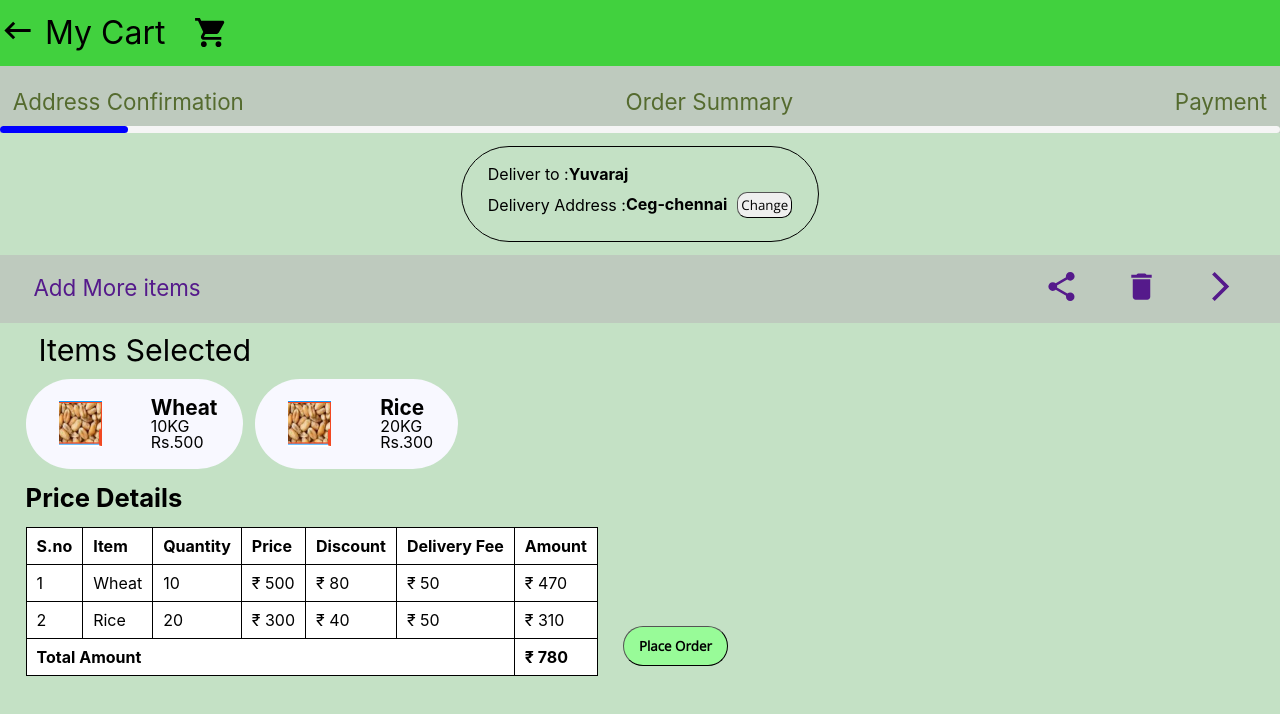
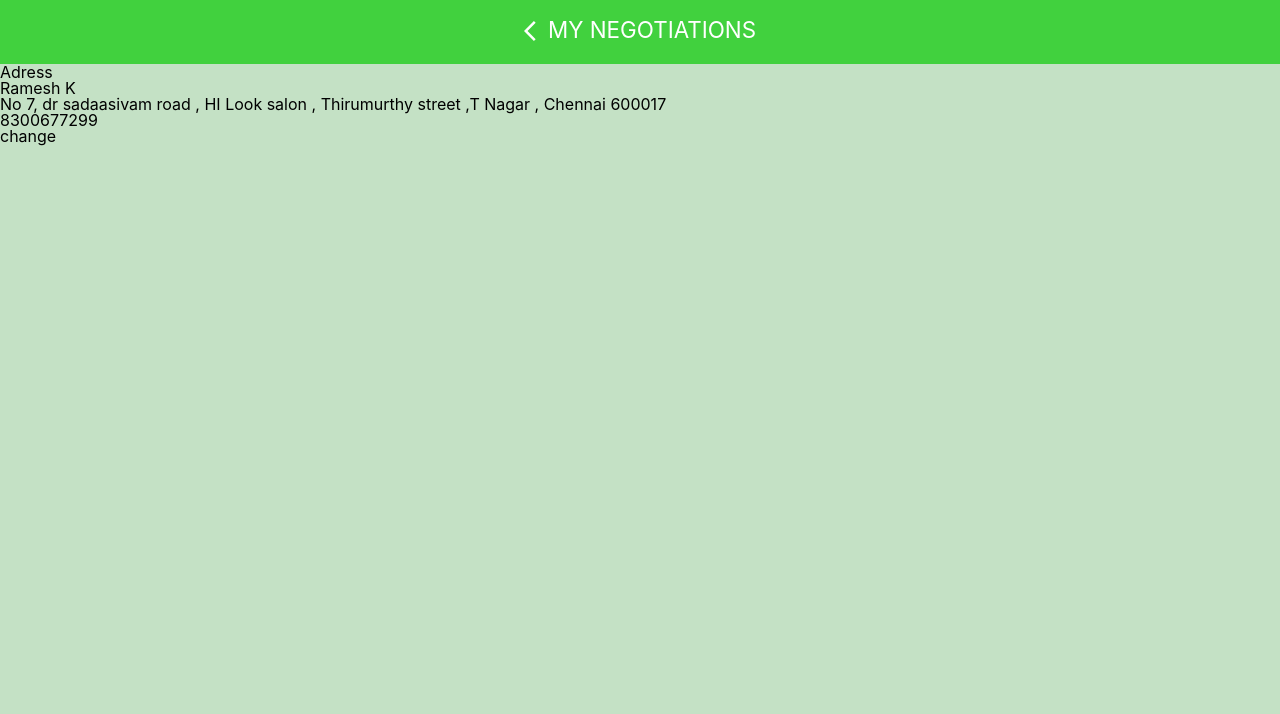
Before and after one commit to sanjith-s/farmenience, a React (Vite) app: page / in a window 1280 px wide. Shown: the top 714 px of the page. Built offline with nearby package versions, Linux system fonts and the light colour scheme.

Commit message:
added the negotiation navbar

```diff
--- a/src/App.jsx
+++ b/src/App.jsx
@@ -1,10 +1,10 @@
-import React from 'react'
-import {BrowserRouter,Routes,Route} from 'react-router-dom';
-import PageM1 from './pageM1';
-import PageM3 from './pageM3';
+import React from "react";
+import { BrowserRouter, Routes, Route } from "react-router-dom";
+import PageM1 from "./pageM1";
+import PageM3 from "./pageM3";
 import PageM4 from "./pageM4";
 import PageM5 from "./pageM5";
-import PageM12 from "./pageM12";
+import PageM15 from "./pageM15";
 import PageN5 from "./pageN5";
 
 function App() {
@@ -12,7 +12,7 @@ function App() {
     <div>
       <BrowserRouter>
         <Routes>
-          <Route path="/" element={<PageM12 />} />
+          <Route path="/" element={<PageM15 />} />
           <Route path="/ordersummary" />
         </Routes>
       </BrowserRouter>
--- /dev/null
+++ b/src/components/negotNav.jsx
@@ -0,0 +1,16 @@
+import React from "react";
+import "../css/negotNav.css";
+import ArrowBackIosIcon from "@mui/icons-material/ArrowBackIos";
+// import ArrowForwardIosIcon from "@mui/icons-material/ArrowForwardIos";
+
+function NegotNav(props) {
+  return (
+    <div className="negot_nav">
+      <div className="arrow_back">
+        <ArrowBackIosIcon />
+      </div>
+      <div className="nav_text">{props.title}</div>
+    </div>
+  );
+}
+export default NegotNav;
--- /dev/null
+++ b/src/css/negotNav.css
@@ -0,0 +1,13 @@
+.negot_nav {
+  display: flex;
+  flex-direction: row;
+  justify-content: center;
+  padding: 1.2rem;
+  color: #fff;
+  background-color: #41d13e;
+}
+
+.nav_text {
+  text-transform: uppercase;
+  font-size: 1.4rem;
+}
--- a/src/pageM12.jsx
+++ b/src/pageM12.jsx
@@ -1,129 +1,287 @@
-import React,{useState} from 'react';
-import KeyboardBackspaceIcon from '@mui/icons-material/KeyboardBackspace';
-import './css/pageM12.css';
-import ShareIcon from '@mui/icons-material/Share';
-import DeleteIcon from '@mui/icons-material/Delete';
-import ArrowForwardIosIcon from '@mui/icons-material/ArrowForwardIos';
-import ShoppingCartIcon from '@mui/icons-material/ShoppingCart';
-import ItemBox from './components/itemBox';
-import ProcessBar from './components/process_bar';
-import OrderSummary from './components/orderSummary';
-import PaymentPage from './components/payment-page';
+import React, { useState } from "react";
+import KeyboardBackspaceIcon from "@mui/icons-material/KeyboardBackspace";
+import "./css/pageM12.css";
+import ShareIcon from "@mui/icons-material/Share";
+import * as Scroll from "react-scroll";
+import {
+  Link,
+  Button,
+  Element,
+  Events,
+  animateScroll as scroll,
+  scrollSpy,
+  scroller,
+} from "react-scroll";
+import DeleteIcon from "@mui/icons-material/Delete";
+import ArrowForwardIosIcon from "@mui/icons-material/ArrowForwardIos";
+import ShoppingCartIcon from "@mui/icons-material/ShoppingCart";
+import ItemBox from "./components/itemBox";
+import ProcessBar from "./components/process_bar";
 function Fname() {
   var username = "Yuvaraj";
-  var [Address,setAddress] = useState("Ceg-chennai");
-  var [isEditOn,setEditOn] = useState(false);
-  var [displays,setDisplay] = useState(["","none","none"]);
+  var [Address, setAddress] = useState("Ceg-chennai");
+  var [isEditOn, setEditOn] = useState(false);
   var total_amount = 0;
   const GiveEdit = () => {
     setEditOn(true);
-  }
+  };
   const updateAddress = () => {
     setAddress(document.querySelector(".add-in").value);
     setEditOn(false);
-  }
+  };
   const handleAddress = () => {
     setAddress(document.querySelector(".add-in").value);
+  };
+  var [process_no, setProcess] = useState([1, "10"]);
+
+  const placeOrder = () => {
+    setProcess([2, "55"]);
+  };
+  var dates = [];
+  var curdate = new Date();
+  for (var i = 0; i <= 6; i++) {
+    var thatDate = new Date();
+    thatDate.setDate(curdate.getDate() + i);
+    dates.push(thatDate);
   }
-  var [process_no,setProcess] = useState([1,'10']);
-  const placeOrder = () => {
-    setDisplay(["","","none"]);
-    setProcess([2,'55']);
-    setTimeout(()=>{
-        setDisplay(["none","","none"]);
-    }, 150);
-  }
-  const handleContinue = () => {
-   setDisplay(["none","",""]);
-    setProcess([3,'90']);
-    setTimeout(()=>{
-        setDisplay(["none","none",""]);
-    }, 150);
-  }
-
-  const itemsAdded = [ {
-    iName : "Wheat",
-    quantity : 10,
-    price : 500,
-    imgSrc:"",
-    discount:80
-   }, {
-    iName : "Rice",
-    quantity : 20,
-    price : 300,
-    imgSrc:"",
-    discount:40
-   } ]
-  itemsAdded.forEach(item=>{
-    total_amount += (item.price - item.discount + 50);
-  })
+  const itemsAdded = [
+    {
+      iName: "Wheat",
+      quantity: 10,
+      price: 500,
+      imgSrc: "",
+      discount: 80,
+    },
+    {
+      iName: "Rice",
+      quantity: 20,
+      price: 300,
+      imgSrc: "",
+      discount: 40,
+    },
+  ];
+  itemsAdded.forEach((item) => {
+    total_amount += item.price - item.discount + 50;
+  });
   return (
-     <div className="cart1">
+    <div className="paymentpage">
       <div className="pay-details">
+        <Element className="page1" id="page1">
           <div className="pay-nav">
             <div className="cart">
-                    <div><a className="cart-ele1 back-btn"><KeyboardBackspaceIcon className="back-icon" fontSize="large" /></a></div>
-                    <div className="cart-ele2"><h1 className="cart-text">My Cart</h1></div>
+              <div>
+                <a className="cart-ele1 back-btn">
+                  <KeyboardBackspaceIcon
+                    className="back-icon"
+                    fontSize="large"
+                  />
+                </a>
+              </div>
+              <div className="cart-ele2">
+                <h1 className="cart-text">My Cart</h1>
+              </div>
               <ShoppingCartIcon fontSize="large" className="cart-icon" />
             </div>
           </div>
           <div className="pro-bar">
             <div className="progress-title">
-                   <div className="p-items"><span>Address Confirmation</span></div>
-                   <div className="p-items"><span>Order Summary</span></div>
-                   <div className="p-items"><span>Payment</span></div>
+              <div className="p-items">
+                <span>Address Confirmation</span>
+              </div>
+              <div className="p-items">
+                <span>Order Summary</span>
+              </div>
+              <div className="p-items">
+                <span>Payment</span>
+              </div>
             </div>
             <div className="progress-bar">
-                   <ProcessBar bgcolor="blue" progress={process_no[1]}  height={7} />
+              <ProcessBar bgcolor="blue" progress={process_no[1]} height={7} />
             </div>
           </div>
-         <div className="page1" id="page1" style={{display:displays[0]}}>
           <div className="address-box">
             <div className="del-address">
-                    <div className="add1"><div className="top top1"><span>Deliver to : </span></div><div className="ans ans1"><span>{username}</span></div></div>
-                    <div className="add2"><div className="top top2"><span>Delivery Address :</span></div><div className=" ans ans2">
-                    {!isEditOn ? <span>{Address}</span> : <input type="text" className="add-in" onChange={handleAddress} value={Address} />}
-                    {!isEditOn ? <button  className="chg-btn" onClick={GiveEdit}>Change</button> : <button  className="chg-btn"  onClick={updateAddress}>Update</button>}</div></div>
+              <div className="add1">
+                <div className="top top1">
+                  <span>Deliver to : </span>
+                </div>
+                <div className="ans ans1">
+                  <span>{username}</span>
+                </div>
+              </div>
+              <div className="add2">
+                <div className="top top2">
+                  <span>Delivery Address :</span>
+                </div>
+                <div className=" ans ans2">
+                  {!isEditOn ? (
+                    <span>{Address}</span>
+                  ) : (
+                    <input
+                      type="text"
+                      className="add-in"
+                      onChange={handleAddress}
+                      value={Address}
+                    />
+                  )}
+                  {!isEditOn ? (
+                    <button className="chg-btn" onClick={GiveEdit}>
+                      Change
+                    </button>
+                  ) : (
+                    <button className="chg-btn" onClick={updateAddress}>
+                      Update
+                    </button>
+                  )}
+                </div>
+              </div>
             </div>
           </div>
           <div className="mid-row">
-               <div className="m-items m1"><a href="" style={{textDecoration:"none"}}>
-                      <h1 className="mid-head"><span className="m-text m-btn">Add More items</span></h1></a>
+            <div className="m-items m1">
+              <a href="" style={{ textDecoration: "none" }}>
+                <h1 className="mid-head">
+                  <span className="m-text m-btn">Add More items</span>
+                </h1>
+              </a>
             </div>
-               <div className="m-items"><a href="" ><ShareIcon fontSize="large" className="m-btn" /></a></div>
-               <div className="m-items"><a href="" ><DeleteIcon fontSize="large" className="m-btn" /></a></div>
-               <div className="m-items"><a href="" ><ArrowForwardIosIcon fontSize="large" className="m-btn" /></a></div>
+            <div className="m-items">
+              <a href="">
+                <ShareIcon fontSize="large" className="m-btn" />
+              </a>
             </div>
-             <div className="items-head"><h1>Items Selected</h1></div>
+            <div className="m-items">
+              <a href="">
+                <DeleteIcon fontSize="large" className="m-btn" />
+              </a>
+            </div>
+            <div className="m-items">
+              <a href="">
+                <ArrowForwardIosIcon fontSize="large" className="m-btn" />
+              </a>
+            </div>
+          </div>
+          <div className="items-head">
+            <h1>Items Selected</h1>
+          </div>
           <div className="all-items">
-               {itemsAdded.map((item,index)=>{
-                  return <ItemBox key={index} iName={item.iName} quantity={item.quantity} price={item.price}
-                  imgSrc={item.imgSrc} />
+            {itemsAdded.map((item, index) => {
+              return (
+                <ItemBox
+                  key={index}
+                  iName={item.iName}
+                  quantity={item.quantity}
+                  price={item.price}
+                  imgSrc={item.imgSrc}
+                />
+              );
             })}
-             </div><br />
-             <h1 className="bot-head">Price Details</h1><br />
+          </div>
+          <br />
+          <h1 className="bot-head">Price Details</h1>
+          <br />
           <div className="table1">
-                 <div><table border="2">
-                       <tr className="bold"><td>S.no</td><td>Item</td><td>Quantity</td><td>Price</td><td>Discount</td><td>Delivery Fee</td><td>Amount</td></tr>
-                       {itemsAdded.map((item,index)=>{
-                        return <tr><td>{index+1}</td><td>{item.iName}</td><td>{item.quantity}</td><td> ₹ {item.price}</td><td>₹ {item.discount}</td><td>₹ 50</td><td>₹ {item.price + 50 - item.discount}</td></tr>
-                       })
-                       }
-                       <tr className="bold"><td colSpan="6">Total Amount</td><td>₹ {total_amount}</td></tr>
+            <div>
+              <table border="2">
+                <tr className="bold">
+                  <td>S.no</td>
+                  <td>Item</td>
+                  <td>Quantity</td>
+                  <td>Price</td>
+                  <td>Discount</td>
+                  <td>Delivery Fee</td>
+                  <td>Amount</td>
+                </tr>
+                {itemsAdded.map((item, index) => {
+                  return (
+                    <tr>
+                      <td>{index + 1}</td>
+                      <td>{item.iName}</td>
+                      <td>{item.quantity}</td>
+                      <td> ₹ {item.price}</td>
+                      <td>₹ {item.discount}</td>
+                      <td>₹ 50</td>
+                      <td>₹ {item.price + 50 - item.discount}</td>
+                    </tr>
+                  );
+                })}
+                <tr className="bold">
+                  <td colspan="6">
+                    <strong>Total Amount </strong>
+                  </td>
+                  <td>₹ {total_amount}</td>
+                </tr>
               </table>
             </div>
-              <div className="order-row"><div><button onClick={placeOrder} className="order-btn">Place Order</button></div></div>
-
-             </div>
-             </div>
-             <div name="order-summary" className="order-summary" style={{display:displays[1]}} id="order-summary">
-                 <OrderSummary itemDetails={itemsAdded} userDetails={[username,Address]} handleContinue={handleContinue}/>
-             </div>
-             <div className="payment-page" style={{display:displays[2]}}>
-                 <PaymentPage />
+            <div className="order-row">
+              <div>
+                <Link
+                  to="order-summary"
+                  smooth={true}
+                  duration={500}
+                  className="order-btn"
+                  onClick={placeOrder}
+                >
+                  Place Order
+                </Link>
               </div>
             </div>
           </div>
-  )
+        </Element>
+        <Element className="order-summary" id="order-summary">
+          <div className="orderSummary">
+            <div className="address-box">
+              <div className="del-address">
+                <div className="add1">
+                  <div className="top top1">
+                    <span>Deliver to : </span>
+                  </div>
+                  <div className="ans ans1">
+                    <span>{username}</span>
+                  </div>
+                </div>
+                <div className="add2">
+                  <div className="top top2">
+                    <span>Delivery Address :</span>
+                  </div>
+                  <div className=" ans ans2">
+                    <span>{Address}</span>
+                  </div>
+                </div>
+              </div>
+            </div>
+            <p className="ex-text bot-head">
+              Choose Your Preffered Date for the Delivery
+            </p>
+            <br />
+            <div className="del-slot">
+              {dates.map((date) => {
+                return (
+                  <div className="d-box">
+                    <p>{date.toLocaleDateString()}</p>
+                    <input
+                      type="radio"
+                      name="date-opt"
+                      className="date-option"
+                    />
+                  </div>
+                );
+              })}
+            </div>
+            <div className="time-slot" style={{ textAlign: "center" }}>
+              <div style={{ textAlign: "left", display: "inline-block" }}>
+                <p className="ex-text">Choose Your Preffered Time slot</p>
+                <input type="radio" name="time-opt" />
+                <span>10.00 AM - 1.30 PM</span>
+                <br />
+                <input type="radio" name="time-opt" />
+                <span>1.30 PM - 7.00 PM</span>
+              </div>
+            </div>
+          </div>
+        </Element>
+      </div>
+    </div>
+  );
 }
 export default Fname;
--- /dev/null
+++ b/src/pageM15.jsx
@@ -0,0 +1,57 @@
+import React, { useState } from "react";
+import "./css/pageM15.css";
+import NegotNav from "./components/negotNav";
+
+function PageM15() {
+  const salesItems = [
+    {
+      itemName: "Whole wheat",
+      quantity: 10,
+      actualPrice: 525,
+      discountPrice: 500,
+      imgSrc: "",
+      discountAmount: 25,
+    },
+    {
+      itemName: "parboiled rice",
+      quantity: 15,
+      actualPrice: 950,
+      discountPrice: 800,
+      imgSrc: "",
+      discountAmount: 150,
+    },
+  ];
+  return (
+    <div>
+      <div className="pg1">
+        <NegotNav title="My Negotiations" />
+        <div>
+          <p>Adress</p>
+          <h3>Ramesh K</h3>
+          <p>
+            No 7, dr sadaasivam road , HI Look salon , Thirumurthy street ,T
+            Nagar , Chennai 600017
+          </p>
+          <p>8300677299</p>
+          <p>change</p>
+        </div>
+      </div>
+      <div className="pg1_items">
+        {salesItems.map((item, index) => {
+          return (
+            <negotiationBox
+              key={index}
+              iName={item.itemName}
+              quantity={item.quantity}
+              actualPrice={item.actualPrice}
+              imgSrc={item.imgSrc}
+              discountAmount={item.discountAmount}
+              discountPrice={item.discountPrice}
+            />
+          );
+        })}
+      </div>
+    </div>
+  );
+}
+export default PageM15;
```
Also changed, not shown: src/css/pageM15.css (added). Lines whose indentation alone changed are shown as unchanged.
